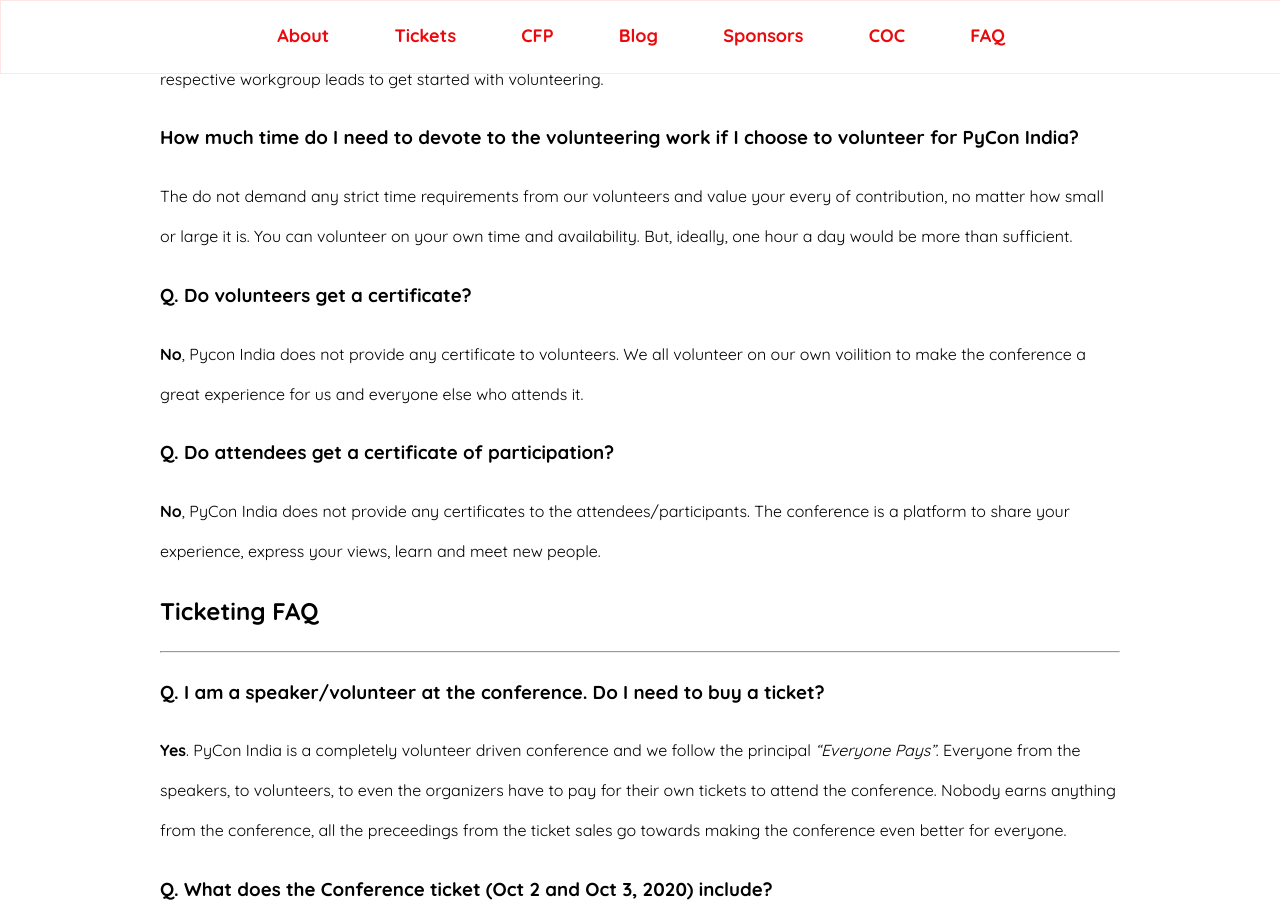
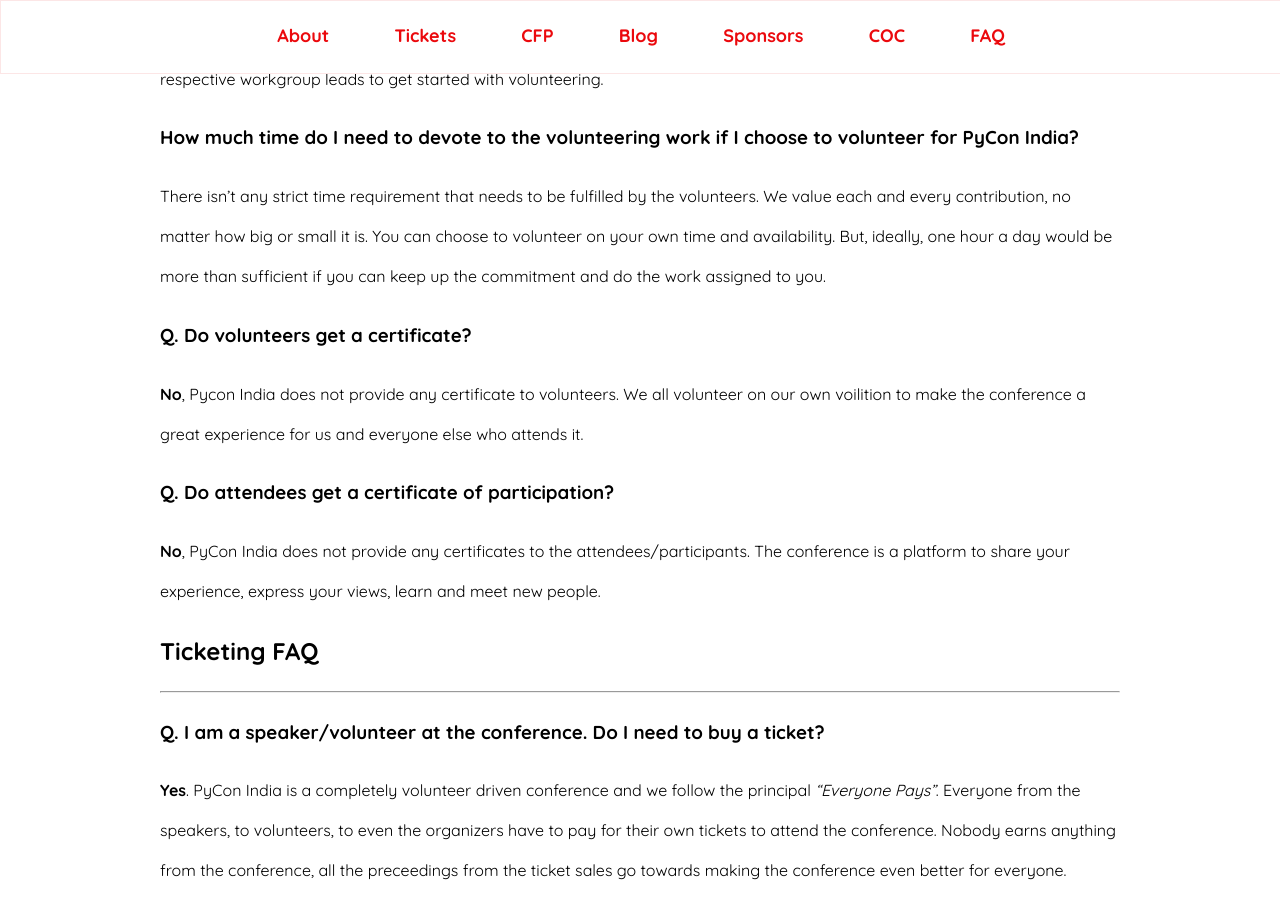
Before and after one commit to pythonindia/inpycon2020, a Jekyll site: the page built from faq/index.md, in a window 1280 px wide and 900 px high, scrolled down 643 px. Built offline with Jekyll 4.4.1, drawn with Linux system fonts in a browser that asks for light colours.

Commit message:
Update faq/index.md
Co-authored-by: Vipul Gupta <vipulgupta2048@gmail.com>

```diff
--- a/faq/index.md
+++ b/faq/index.md
@@ -26,7 +26,7 @@
 
 ### How much time do I need to devote to the volunteering work if I choose to volunteer for PyCon India?
 
-The do not demand any strict time requirements from our volunteers and value your every of contribution, no matter how small or large it is. You can volunteer on your own time and availability. But, ideally, one hour a day would be more than sufficient.
+There isn't any strict time requirement that needs to be fulfilled by the volunteers. We value each and every contribution, no matter how big or small it is. You can choose to volunteer on your own time and availability. But, ideally, one hour a day would be more than sufficient if you can keep up the commitment and do the work assigned to you.
 
 ### Q. Do volunteers get a certificate?
 
```
